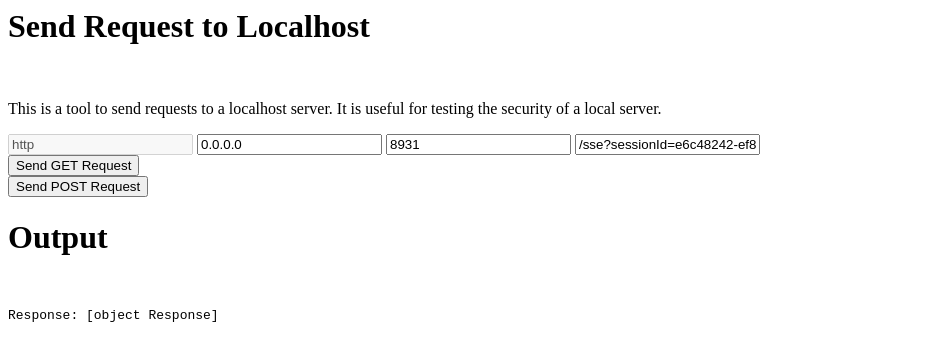
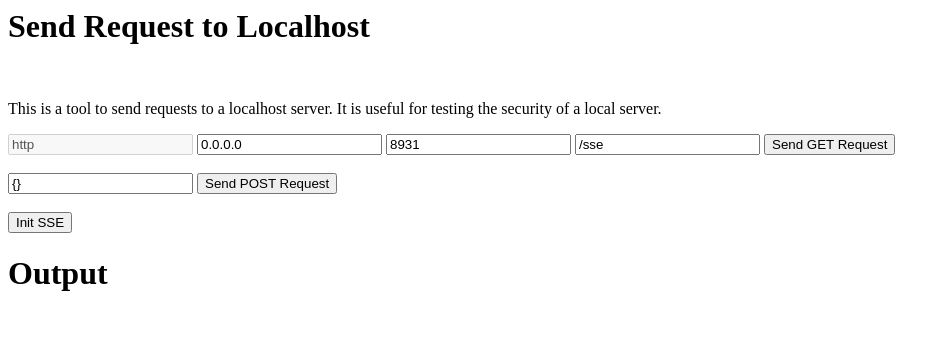
Before and after one commit to Tim-Conrad-http/Tim-Conrad-http.github.io, a plain HTML site: page docs/index.html in a window 1280 px wide. Both pictures are taken after a click on the button "Send GET Request". Shown: the whole page, without its empty margins (0-950 px from the left). Drawn offline with Linux system fonts and the light colour scheme; no server answers.

Commit message:
Update index.html

```diff
--- a/docs/index.html
+++ b/docs/index.html
@@ -14,7 +14,7 @@
             return url.startsWith("https");
         }
 
-        async function sendFetchRequest(verb="GET", host = "0.0.0.0", port = 8080, path="/vulnerable_endpoint?parameter=attack") {
+        async function sendFetchRequest(verb="GET", host = "0.0.0.0", port = 8080, path="/vulnerable_endpoint?parameter=attack", data={}) {
             https = isHrefHttps();
             try {
                 const response = await fetch(`${https ? "https" : "http"}://${host}:${port}${path}`, {
@@ -29,14 +29,37 @@
                     "body": null,
                     "method": verb,
                     "mode": "no-cors",
-                    "credentials": "omit"
+                    "credentials": "omit",
+                    "body": JSON.stringify(data)
                 })
                 // console.log(response);
-                document.getElementById('output').innerHTML += `Response: ${response}\n`;
+                document.getElementById('output').innerHTML += `Response: ${JSON.stringify(response)}\n`;
                 return response;
             } catch (error) {
                 // console.log(error);
                 return null;
+            }
+        }
+
+        async function initSSE(host = "0.0.0.0", port = 8080, path="/sse") {
+            https = isHrefHttps();
+            const eventSource = new EventSource(`${https ? "https" : "http"}://${host}:${port}${path}`, {
+                "headers": {
+                    "accept": "*/*",
+                    "accept-language": "en-US,en;q=0.9",
+                    "cache-control": "no-cache",
+                    "pragma": "no-cache"
+                },
+                "referrer": `${https ? "https" : "http"}://127.0.0.1:${port}/`,
+                "referrerPolicy": "strict-origin-when-cross-origin",
+                "mode": "no-cors",
+                "credentials": "omit",
+            });
+            eventSource.onmessage = function(event) {
+                document.getElementById('output').innerHTML += `SSE Event: ${JSON.parse(event.data)}\n`;
+            }
+            eventSource.onerror = function(event) {
+                document.getElementById('output').innerHTML += `SSE Error: ${JSON.stringify(event)}\n`;
             }
         }
 
@@ -55,12 +78,18 @@
     <input type="text" value="" id="https" disabled>
     <input type="text" id="host" placeholder="Host" value="0.0.0.0">
     <input type="text" id="port" placeholder="Port" value="8931">
-    <input type="text" id="path" placeholder="Path" value="/sse?sessionId=e6c48242-ef89-42-ef89-4a89-b0e5-7de86a8dafb6"><br>
+    <input type="text" id="path" placeholder="Path" value="/sse">
     <button onclick="sendFetchRequest('GET', document.getElementById('host').value, document.getElementById('port').value, document.getElementById('path').value)">Send GET Request</button><br>
-    <button onclick="sendFetchRequest('POST', document.getElementById('host').value, document.getElementById('port').value, document.getElementById('path').value)">Send POST Request</button><br>
+
+    <br>
+    <input type="text" id="data" placeholder="json body" value="{}">
+    <button onclick="sendFetchRequest('POST', document.getElementById('host').value, document.getElementById('port').value, document.getElementById('path').value, JSON.parse(document.getElementById('data').value))">Send POST Request</button><br>
+
+    <br>
+    <button onclick="initSSE(document.getElementById('host').value, document.getElementById('port').value)">Init SSE</button><br>
 
     <h1>Output</h1><br>
-    <pre id="output"></pre>
+    <pre style="white-space: pre-wrap;" id="output"></pre>
 </body>
 
 </html>
```
